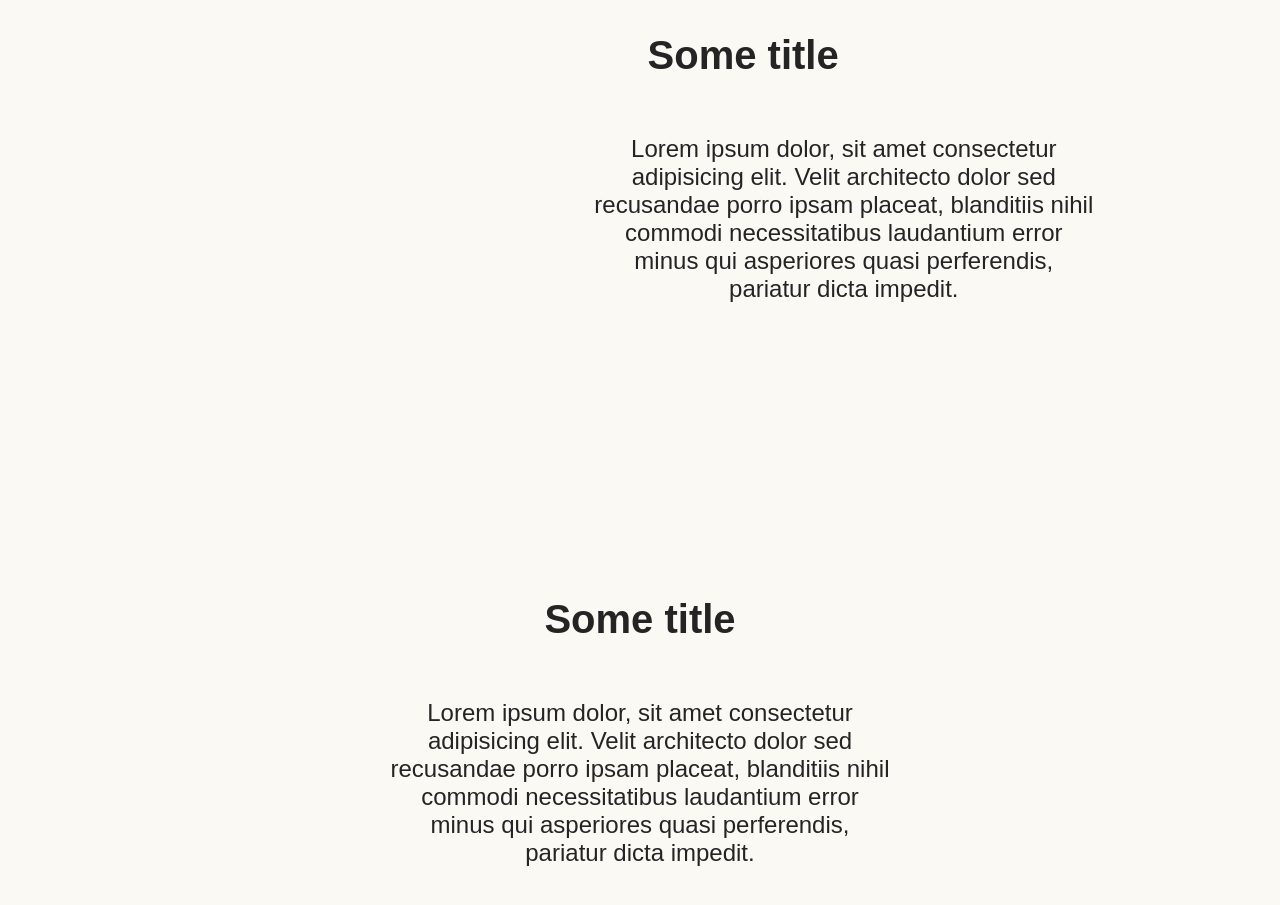
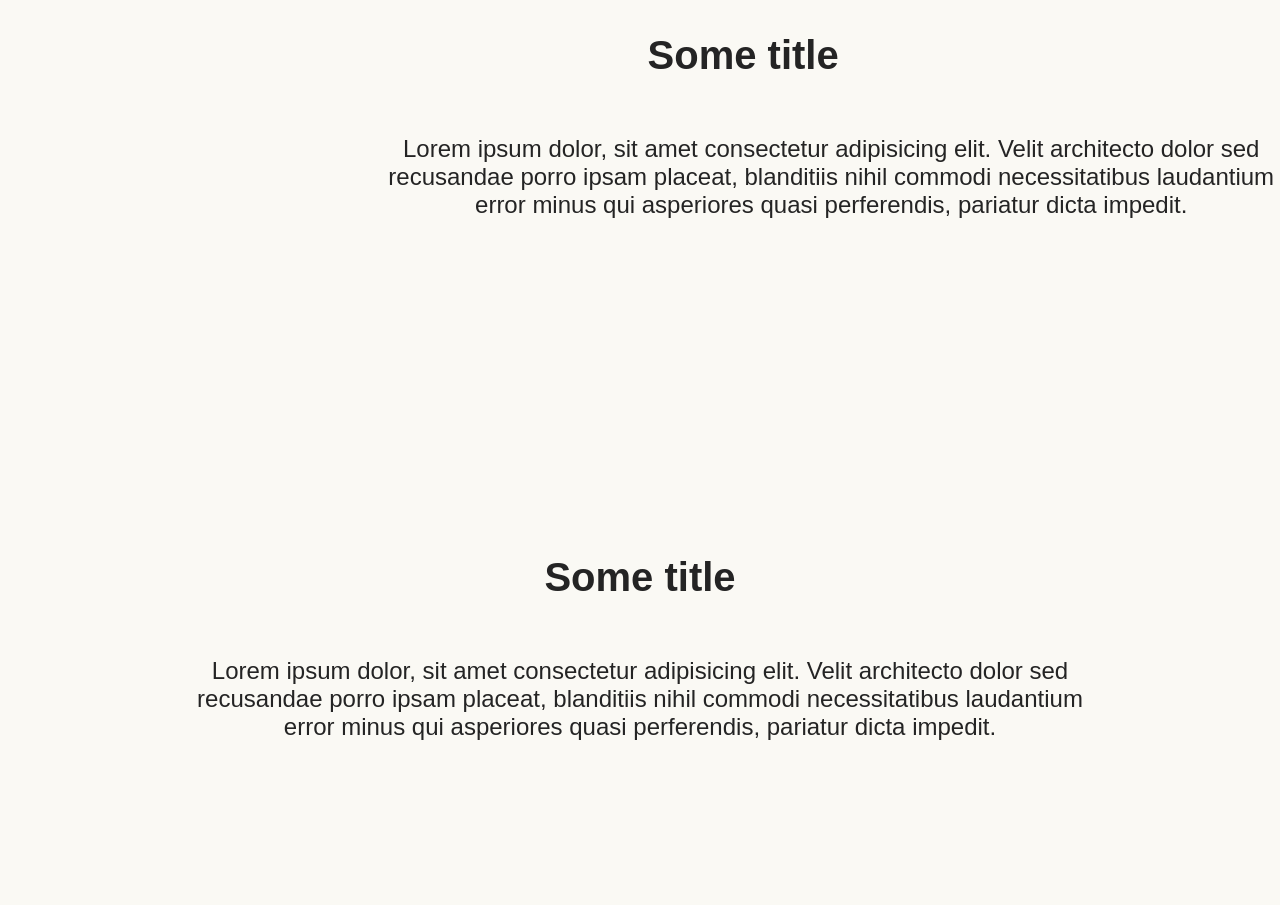
Before and after one commit to david1opez/locomotive-scroll-template, a plain HTML site: page index.html in a window 1280 px wide. Shown: the part 860-1765 px from the top of the page. Drawn offline with Linux system fonts and the light colour scheme.

Commit message:
Update styles.css

```diff
--- a/styles/styles.css
+++ b/styles/styles.css
@@ -60,6 +60,6 @@ section h1 {
 
 section p {
     font-size: 1.5rem;
-    width: 500px;
+    width: 70vw;
     text-align: center;
 }
```
